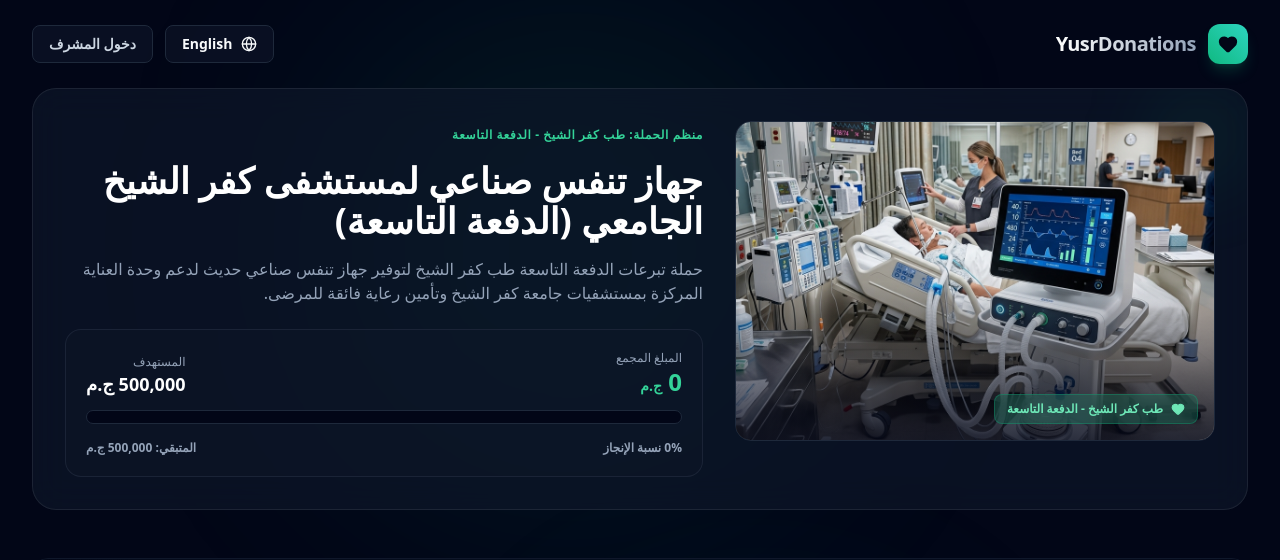
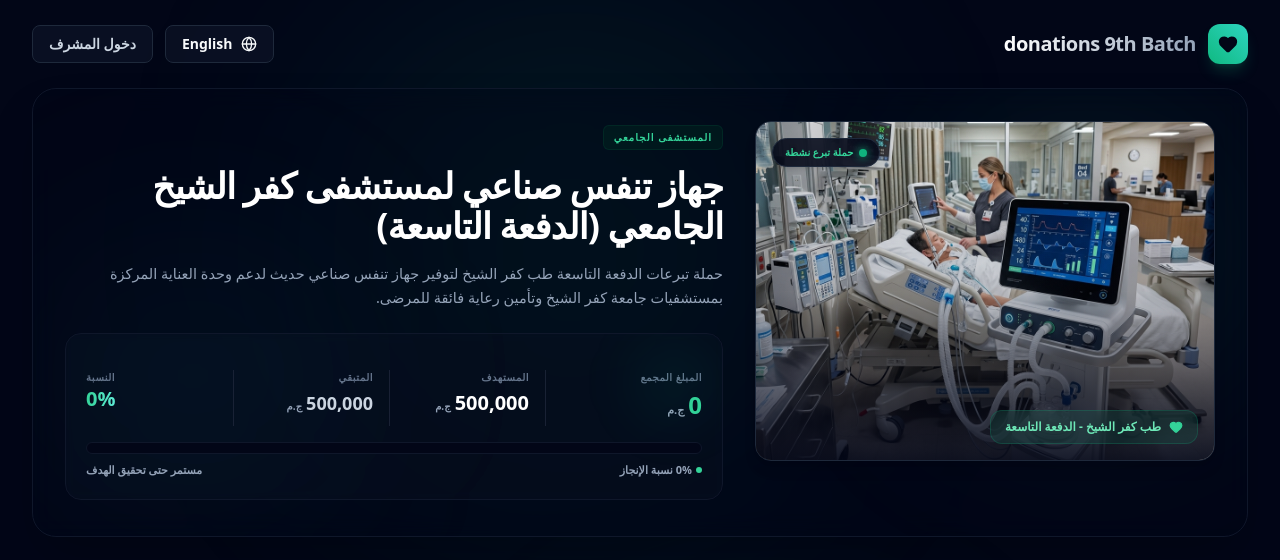
Before and after one commit to aboelkhiermohamed/donations, a Next.js app: page / in a window 1280 px wide. Shown: the top 560 px of the page. Built offline with nearby package versions, Linux system fonts and the light colour scheme; no server answers; the database is empty.

Commit message:
Update site name to donations 9th Batch and redesign campaign info section

```diff
--- a/src/app/layout.tsx
+++ b/src/app/layout.tsx
@@ -19,7 +19,7 @@ const outfit = Outfit({
 });
 
 export const metadata: Metadata = {
-  title: 'Safe Donation Platform | منصة التبرع الآمنة',
+  title: 'donations 9th Batch | منصة التبرع للدفعة التاسعة',
   description: 'A trusted, premium donation campaign system in Egypt with real-time transparency and automatic SMS payment matching (Vodafone Cash & InstaPay).',
 };
 
--- a/src/app/page.tsx
+++ b/src/app/page.tsx
@@ -488,7 +488,7 @@ export default function PublicDonationPage() {
             <Heart className="w-5 h-5 text-slate-950 fill-slate-950" />
           </div>
           <span className="text-xl font-extrabold tracking-tight bg-clip-text text-transparent bg-gradient-to-r from-white to-slate-400">
-            YusrDonations
+            donations 9th Batch
           </span>
         </div>
 
@@ -529,17 +529,19 @@ export default function PublicDonationPage() {
             <span>Failed to load campaign settings: {campaignError.message || JSON.stringify(campaignError)}</span>
           </div>
         )}
-        <div className="glass-panel rounded-3xl p-6 md:p-8 flex flex-col lg:flex-row gap-8 relative overflow-hidden">
-          <div className="absolute top-0 right-0 w-24 h-24 bg-emerald-500/10 rounded-full blur-2xl pointer-events-none" />
+        <div className="relative rounded-3xl overflow-hidden border border-slate-900 bg-slate-950/40 backdrop-blur-md shadow-2xl transition-all duration-300 hover:border-emerald-500/20 hover:shadow-emerald-500/5 group">
+          {/* Subtle Ambient Background Gradient Orbs */}
+          <div className="absolute top-0 right-0 w-80 h-80 bg-emerald-500/10 rounded-full blur-[100px] pointer-events-none -z-10 group-hover:bg-emerald-500/15 transition-all duration-500" />
+          <div className="absolute bottom-0 left-0 w-80 h-80 bg-teal-500/5 rounded-full blur-[100px] pointer-events-none -z-10" />
 
+          <div className="p-6 md:p-8 flex flex-col lg:flex-row gap-8 lg:items-stretch">
             {/* Cover image container */}
-          <div className="w-full lg:w-[480px] h-64 md:h-80 rounded-2xl overflow-hidden relative border border-slate-800 flex-shrink-0 group">
+            <div className="w-full lg:w-[460px] h-72 md:h-[340px] rounded-2xl overflow-hidden relative border border-slate-800 flex-shrink-0 group/img shadow-lg">
               <img
                 src={activeCampaign.cover_image || "/campaign_cover.png"}
                 alt={displayCampaignName}
-              className="w-full h-full object-cover group-hover:scale-105 transition-transform duration-500"
+                className="w-full h-full object-cover group-hover/img:scale-105 transition-transform duration-700 ease-out"
                 onError={(e) => {
-                // If local png does not exist yet, show nice gradient placeholder
                   e.currentTarget.style.display = 'none';
                   const parent = e.currentTarget.parentElement;
                   if (parent) {
@@ -550,56 +552,98 @@ export default function PublicDonationPage() {
                   }
                 }}
               />
-            <div className="absolute inset-0 bg-gradient-to-t from-slate-950/80 via-transparent to-transparent flex items-end p-4">
-              <div className="flex items-center gap-2 bg-emerald-500/20 backdrop-blur-md border border-emerald-500/30 px-3 py-1.5 rounded-lg text-xs font-bold text-emerald-300">
-                <Heart className="w-3.5 h-3.5 fill-emerald-300" />
+              {/* Overlay Gradient */}
+              <div className="absolute inset-0 bg-gradient-to-t from-slate-950 via-slate-950/20 to-transparent opacity-90" />
+
+              {/* Floating Verified Campaign Badge */}
+              <div className="absolute top-4 left-4 flex items-center gap-1.5 bg-slate-950/85 backdrop-blur-md border border-slate-800 px-3 py-1.5 rounded-full text-[10px] font-bold text-emerald-400 shadow-md">
+                <span className="w-2 h-2 rounded-full bg-emerald-500 animate-pulse shadow-[0_0_8px_#10b981]" />
+                <span>{language === 'ar' ? 'حملة تبرع نشطة' : 'Active Campaign'}</span>
+              </div>
+
+              {/* Floating Organizer Badge */}
+              <div className="absolute bottom-4 right-4 left-4">
+                <div className="inline-flex items-center gap-2 bg-emerald-500/10 backdrop-blur-md border border-emerald-500/20 px-3.5 py-2 rounded-xl text-xs font-bold text-emerald-300">
+                  <Heart className="w-3.5 h-3.5 fill-emerald-400 text-emerald-400" />
                   <span>{displayOrganizer}</span>
                 </div>
               </div>
             </div>
 
             {/* Campaign details */}
-          <div className="flex-1 flex flex-col justify-between space-y-6">
+            <div className="flex-1 flex flex-col justify-between space-y-6 lg:py-1">
               <div className="space-y-4">
-              <span className="text-xs uppercase tracking-wider text-emerald-400 font-extrabold">
-                {t('campaign_organizer')}: {displayOrganizer}
+                <div className="flex items-center gap-2">
+                  <span className="text-[10px] font-black uppercase tracking-widest text-emerald-400 bg-emerald-950/40 border border-emerald-900/30 px-2.5 py-1 rounded-md">
+                    {language === 'ar' ? 'المستشفى الجامعي' : 'University Hospital'}
                   </span>
-              <h1 className="text-3xl md:text-4xl font-extrabold text-white leading-tight">
+                </div>
+
+                <h1 className="text-2xl md:text-4xl font-black text-white leading-tight tracking-tight hover:text-emerald-300 transition-colors">
                   {displayCampaignName}
                 </h1>
-              <p className="text-slate-400 leading-relaxed text-sm md:text-base">
+
+                <p className="text-slate-400 leading-relaxed text-sm md:text-[14.5px] font-medium">
                   {displayCampaignDesc}
                 </p>
               </div>
 
               {/* Campaign Progress Visual */}
-            <div className="space-y-3 bg-slate-900/40 p-5 rounded-2xl border border-slate-800/80">
-              <div className="flex justify-between items-end text-sm">
+              <div className="space-y-4 bg-slate-900/30 border border-slate-900 p-5 rounded-2xl relative overflow-hidden backdrop-blur-sm">
+                <div className="absolute top-0 right-0 w-24 h-24 bg-emerald-500/5 rounded-full blur-xl pointer-events-none" />
+
+                <div className="grid grid-cols-2 md:grid-cols-4 gap-4 md:gap-2">
                   <div className="space-y-1">
-                  <span className="text-slate-400 text-xs block">{t('collected')}</span>
-                  <span className="text-2xl font-black text-emerald-400">
-                    {collectedVal.toLocaleString()} <span className="text-sm font-semibold">{t('egp')}</span>
+                    <span className="text-slate-500 text-[10px] font-bold block uppercase tracking-wider">{t('collected')}</span>
+                    <span className="text-xl md:text-2xl font-black text-emerald-400 flex items-baseline gap-1">
+                      {collectedVal.toLocaleString()}
+                      <span className="text-[11px] font-bold text-slate-400">{t('egp')}</span>
                     </span>
                   </div>
-                <div className="text-right space-y-1">
-                  <span className="text-slate-400 text-xs block">{t('target')}</span>
-                  <span className="text-lg font-bold text-white">
-                    {targetVal.toLocaleString()} {t('egp')}
+
+                  <div className="space-y-1 border-s border-slate-800/80 ps-4">
+                    <span className="text-slate-500 text-[10px] font-bold block uppercase tracking-wider">{t('target')}</span>
+                    <span className="text-lg md:text-xl font-bold text-white flex items-baseline gap-1">
+                      {targetVal.toLocaleString()}
+                      <span className="text-[10px] font-semibold text-slate-400">{t('egp')}</span>
+                    </span>
+                  </div>
+
+                  <div className="space-y-1 border-s border-slate-800/80 ps-4 col-span-1">
+                    <span className="text-slate-500 text-[10px] font-bold block uppercase tracking-wider">{language === 'ar' ? 'المتبقي' : 'Remaining'}</span>
+                    <span className="text-lg font-bold text-slate-300 flex items-baseline gap-1">
+                      {remainingVal.toLocaleString()}
+                      <span className="text-[10px] font-semibold text-slate-400">{t('egp')}</span>
+                    </span>
+                  </div>
+
+                  <div className="space-y-1 border-s border-slate-800/80 ps-4 text-end">
+                    <span className="text-slate-500 text-[10px] font-bold block uppercase tracking-wider">{language === 'ar' ? 'النسبة' : 'Progress'}</span>
+                    <span className="text-xl font-black bg-clip-text text-transparent bg-gradient-to-r from-emerald-400 to-teal-300">
+                      {percentVal}%
                     </span>
                   </div>
                 </div>
 
                 {/* Progress bar */}
-              <div className="w-full h-3.5 bg-slate-950 rounded-full overflow-hidden border border-slate-800 relative">
+                <div className="space-y-2">
+                  <div className="w-full h-3 bg-slate-950 rounded-full overflow-hidden border border-slate-900 relative">
                     <div
-                  className="h-full bg-gradient-to-r from-emerald-500 to-teal-400 rounded-full progress-animated"
+                      className="h-full bg-gradient-to-r from-emerald-500 via-teal-400 to-cyan-500 rounded-full shadow-[0_0_12px_#10b981] progress-animated transition-all duration-1000 ease-out"
                       style={{ width: `${percentVal}%` }}
                     />
                   </div>
 
-              <div className="flex justify-between text-xs font-semibold text-slate-400 pt-1">
-                <span>{percentVal}% {t('progress')}</span>
-                <span>{t('remaining')}: {remainingVal.toLocaleString()} {t('egp')}</span>
+                  <div className="flex justify-between text-[11px] font-semibold text-slate-400">
+                    <span className="flex items-center gap-1">
+                      <span className="w-1.5 h-1.5 rounded-full bg-emerald-400" />
+                      {percentVal}% {t('progress')}
+                    </span>
+                    <span>
+                      {language === 'ar' ? 'مستمر حتى تحقيق الهدف' : 'Ongoing until goal met'}
+                    </span>
+                  </div>
+                </div>
               </div>
             </div>
           </div>
```
Lines whose indentation alone changed are shown as unchanged.
